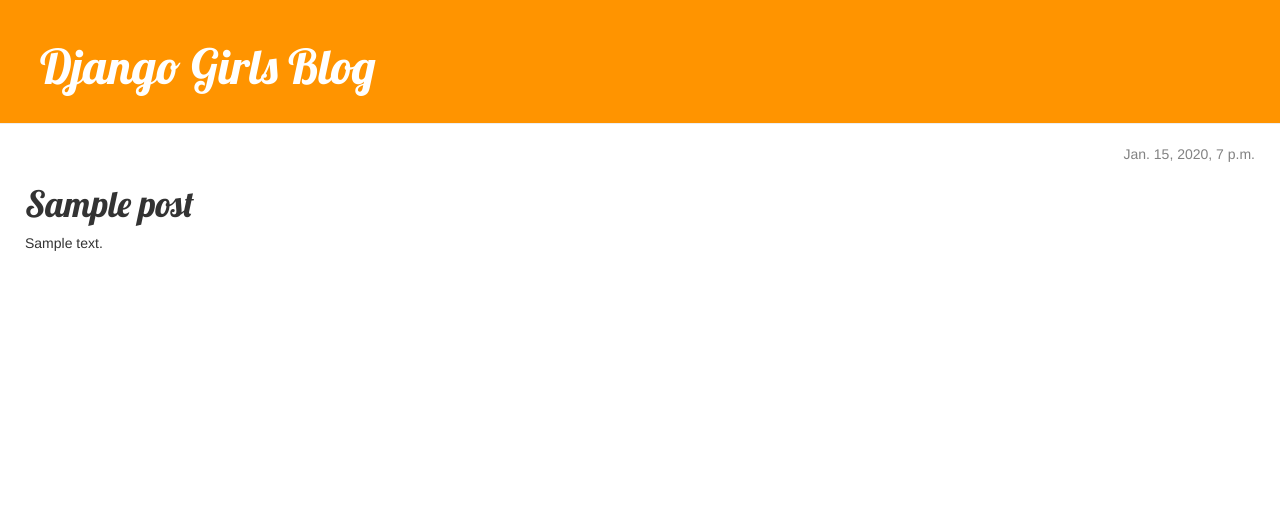
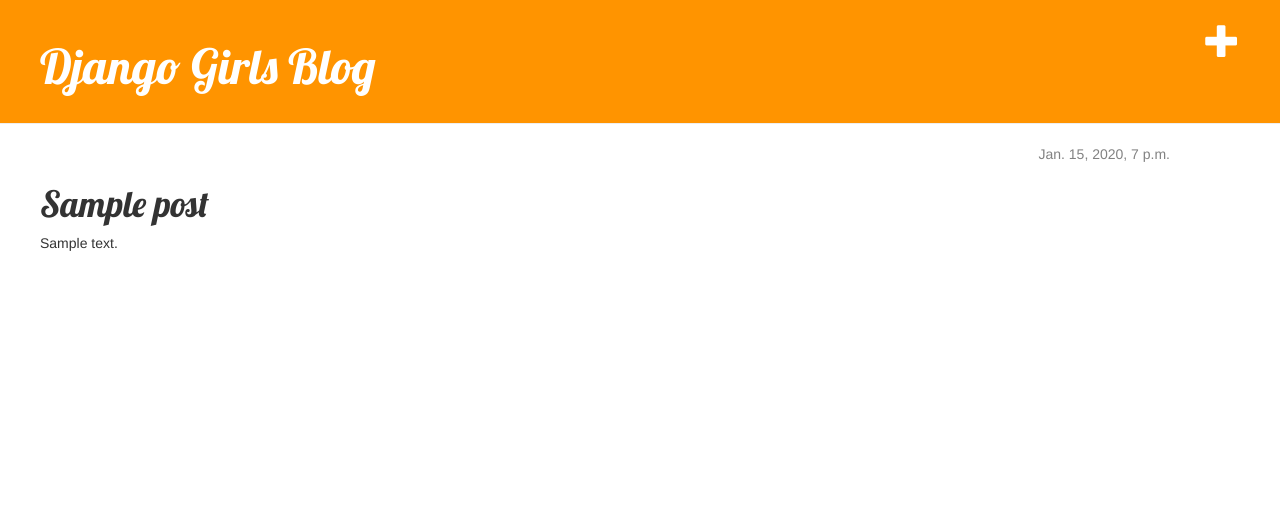
Before and after one commit to msjo91/djangogirls_tutorial, a Django app: page /post/1/ in a window 1280 px wide. Shown: the top 523 px of the page. Run offline with Django 3.2, Linux system fonts and the light colour scheme; tables that the repository leaves empty hold one stand-in row (values such as "Sample post"); parts of the project's set-up code (start-up, migrations or seed data) failed here and were passed over; some libraries are stand-ins or nearby versions.

Commit message:
Create post_new

```diff
--- a/django_app/blog/urls.py
+++ b/django_app/blog/urls.py
@@ -5,4 +5,5 @@ from . import views
 urlpatterns = [
     url(r'^$', views.post_list, name='post_list'),
     url(r'^post/(?P<pk>\d+)/$', views.post_detail, name='post_detail'),
+    url(r'^post/new/$', views.post_new, name='post_new'),
 ]
--- a/django_app/blog/views.py
+++ b/django_app/blog/views.py
@@ -1,6 +1,7 @@
-from django.shortcuts import render, get_object_or_404
+from django.shortcuts import render, get_object_or_404, redirect
 from django.utils import timezone
 
+from .forms import PostForm
 from .models import Post
 
 
@@ -12,3 +13,17 @@ def post_list(request):
 def post_detail(request, pk):
     post = get_object_or_404(Post, pk=pk)
     return render(request, 'blog/post_detail.html', {'post': post})
+
+
+def post_new(request):
+    if request.method == "POST":
+        form = PostForm(request.POST)
+        if form.is_valid():
+            post = form.save(commit=False)
+            post.author = request.user
+            post.published_date = timezone.now()
+            post.save()
+        return redirect('post_detail', pk=post.pk)
+    else:
+        form = PostForm()
+    return render(request, 'blog/post_edit.html', {'form': form})
--- a/django_app/static/css/blog.compact.css
+++ b/django_app/static/css/blog.compact.css
@@ -4,7 +4,7 @@ html, body { height: 100%; }
 
 .page-header h1, .page-header h1 a, .page-header h1 a:visited, .page-header h1 a:active { color: #ffffff; font-size: 36pt; text-decoration: none; }
 
-.content-container { margin-left: 40px; }
+.content { margin-left: 40px; }
 
 h1, h2, h3, h4 { font-family: 'Lobster', cursive; }
 
--- a/django_app/static/css/blog.css
+++ b/django_app/static/css/blog.css
@@ -14,7 +14,7 @@ html, body {
   text-decoration: none;
 }
 
-.content-container {
+.content {
   margin-left: 40px;
 }
 
--- a/django_app/static/css/blog.min.css
+++ b/django_app/static/css/blog.min.css
@@ -1 +1 @@
-html,body{height:100%}.page-header{background-color:#ff9400;margin-top:0;padding:20px 20px 20px 40px}.page-header h1,.page-header h1 a,.page-header h1 a:visited,.page-header h1 a:active{color:#ffffff;font-size:36pt;text-decoration:none}.content-container{margin-left:40px}h1,h2,h3,h4{font-family:'Lobster', cursive}.date{color:#828282;text-align:right;margin-right:40px}.save{float:right}.post-form textarea,.post-form input{width:100%}.top-menu,.top-menu:hover,.top-menu:visited{color:#ffffff;float:right;font-size:26pt;margin-right:20px}.post{margin-bottom:70px}.post h1 a,.post h1 a:visited{color:#000000}
+html,body{height:100%}.page-header{background-color:#ff9400;margin-top:0;padding:20px 20px 20px 40px}.page-header h1,.page-header h1 a,.page-header h1 a:visited,.page-header h1 a:active{color:#ffffff;font-size:36pt;text-decoration:none}.content{margin-left:40px}h1,h2,h3,h4{font-family:'Lobster', cursive}.date{color:#828282;text-align:right;margin-right:40px}.save{float:right}.post-form textarea,.post-form input{width:100%}.top-menu,.top-menu:hover,.top-menu:visited{color:#ffffff;float:right;font-size:26pt;margin-right:20px}.post{margin-bottom:70px}.post h1 a,.post h1 a:visited{color:#000000}
--- a/django_app/static/css/blog.nested.css
+++ b/django_app/static/css/blog.nested.css
@@ -11,7 +11,7 @@ html, body {
   font-size: 36pt;
   text-decoration: none; }
 
-.content-container {
+.content {
   margin-left: 40px; }
 
 h1, h2, h3, h4 {
--- a/django_app/templates/common/base.html
+++ b/django_app/templates/common/base.html
@@ -14,9 +14,12 @@
 </head>
 <body>
   <div class="page-header">
+    <a href="{% url 'post_new' %}" class="top-menu">
+      <span class="glyphicon glyphicon-plus"></span>
+    </a>
     <h1><a href="/">Django Girls Blog</a></h1>
   </div>
-  <div class="content-container">
+  <div class="content container">
     <div class="row">
       <div class="column">
       {% block content %}
```
Also changed, not shown: django_app/templates/blog/post_edit.html (added, +9 -0 lines).
